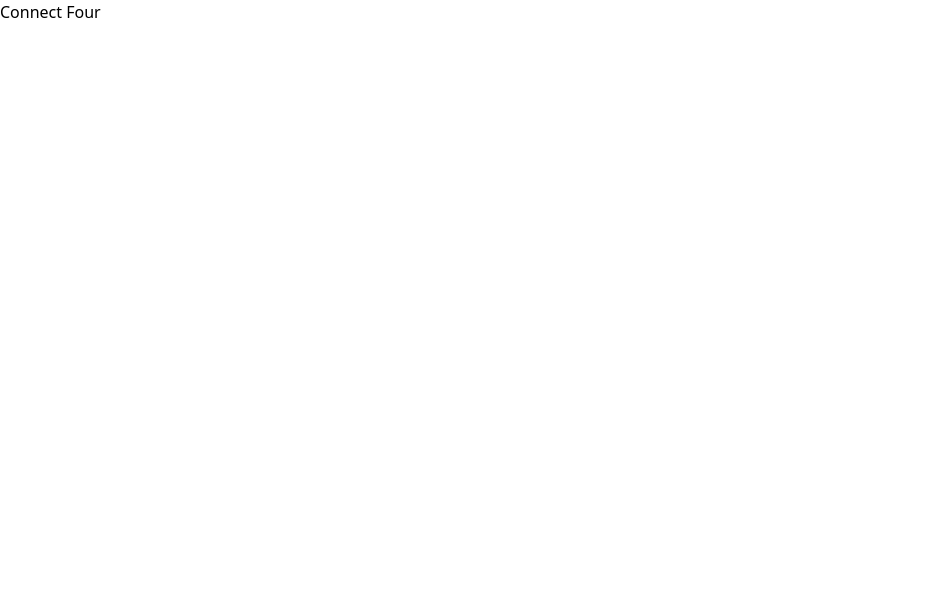
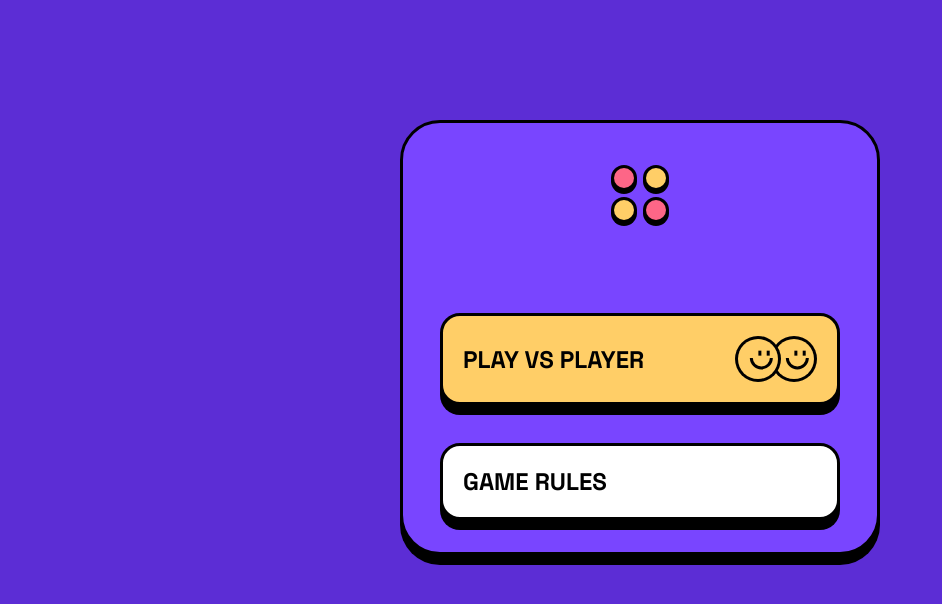
Before and after one commit to Vasallius/connect-four, a React (Vite) app: page / in a window 1280 px wide. Shown: the top 604 px of the page, without its empty margins (0-942 px from the left). Built offline with nearby package versions, Linux system fonts and the light colour scheme.

Commit message:
feat: add MainMenu

```diff
--- a/src/App.jsx
+++ b/src/App.jsx
@@ -1,7 +1,12 @@
 import "./App.css";
+import MainMenu from "./components/MainMenu";
 
 function App() {
-  return <div className="bg-">Connect Four</div>;
+  return (
+    <div className="bg-iris h-screen flex  justify-center">
+      <MainMenu />
+    </div>
+  );
 }
 
 export default App;
--- /dev/null
+++ b/src/components/MainMenu.jsx
@@ -0,0 +1,20 @@
+import Logo from "../assets/images/logo.svg";
+import PlayervsPlayer from "../assets/images/player-vs-player.svg";
+
+const MainMenu = () => {
+  return (
+    <div className="bg-purple h-[435px] w-[480px] flex flex-col items-center mt-[120px] justify-center gap-y-2 rounded-[40px] border-[3px] border-black thick-shadow">
+      <img className="mt-[70px] mb-[79px]" src={Logo} alt="" />
+      <div className="flex items-center justify-between bg-dandelion rounded-[20px] p-5 w-[400px] border-[3px] border-black thick-shadow mb-[30px]">
+        <div className="text-md font-spacegrotesk font-bold ">
+          PLAY VS PLAYER
+        </div>
+        <img className="" src={PlayervsPlayer} alt="" />
+      </div>
+      <div className="flex justify-between bg-white rounded-[20px] p-5 w-[400px] border-[3px] border-black thick-shadow mb-[60px]">
+        <div className="text-md font-spacegrotesk font-bold ">GAME RULES</div>
+      </div>
+    </div>
+  );
+};
+export default MainMenu;
--- a/src/index.css
+++ b/src/index.css
@@ -15,3 +15,7 @@
     font-weight: 500;
   }
 }
+
+.thick-shadow {
+  box-shadow: 0px 10px 0px #000000;
+}
```
